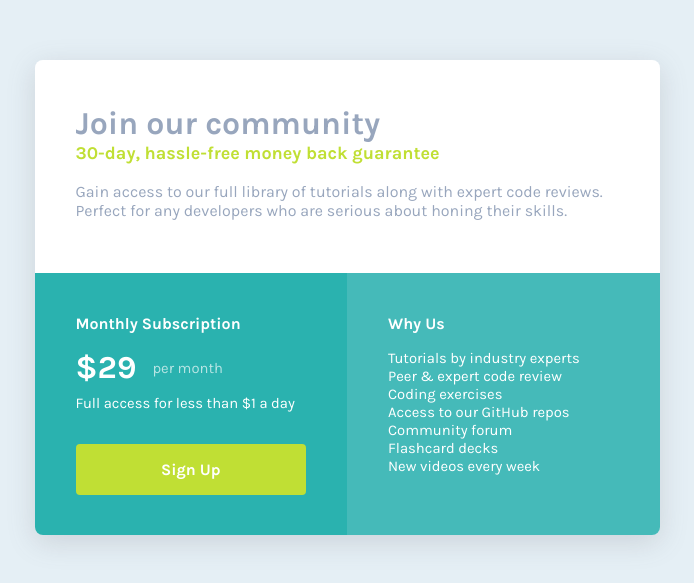
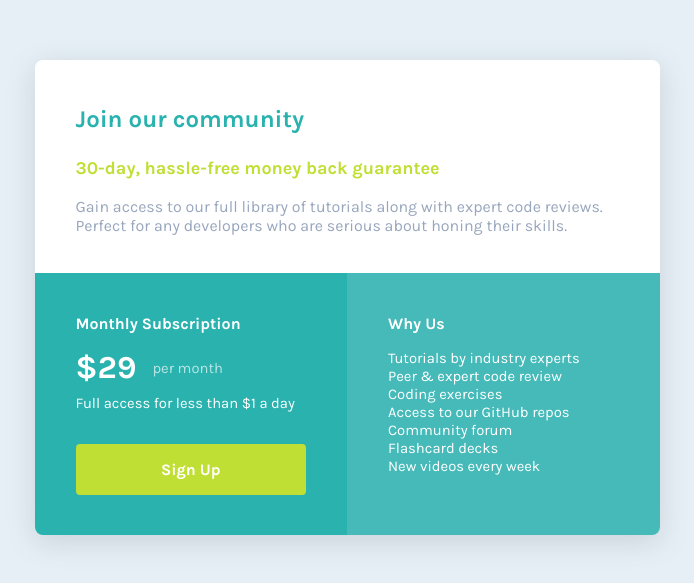
Before and after one commit to rogeriobautz/single-price-grid, a plain HTML site: page index.html in a window 1280 px wide. Shown: the part 103-686 px from the top of the page, without its empty margins (293-987 px from the left). Drawn offline with Linux system fonts and the light colour scheme.

Commit message:
Fix h1 style - Typo in CSS

```diff
--- a/style.css
+++ b/style.css
@@ -77,7 +77,7 @@ section {
   align-items: flex-start;
   padding: 26px;
 }
-s h1 {
+h1 {
   color: var(--color-10);
   font-size: 1.5rem;
   margin-bottom: 1em;
```
